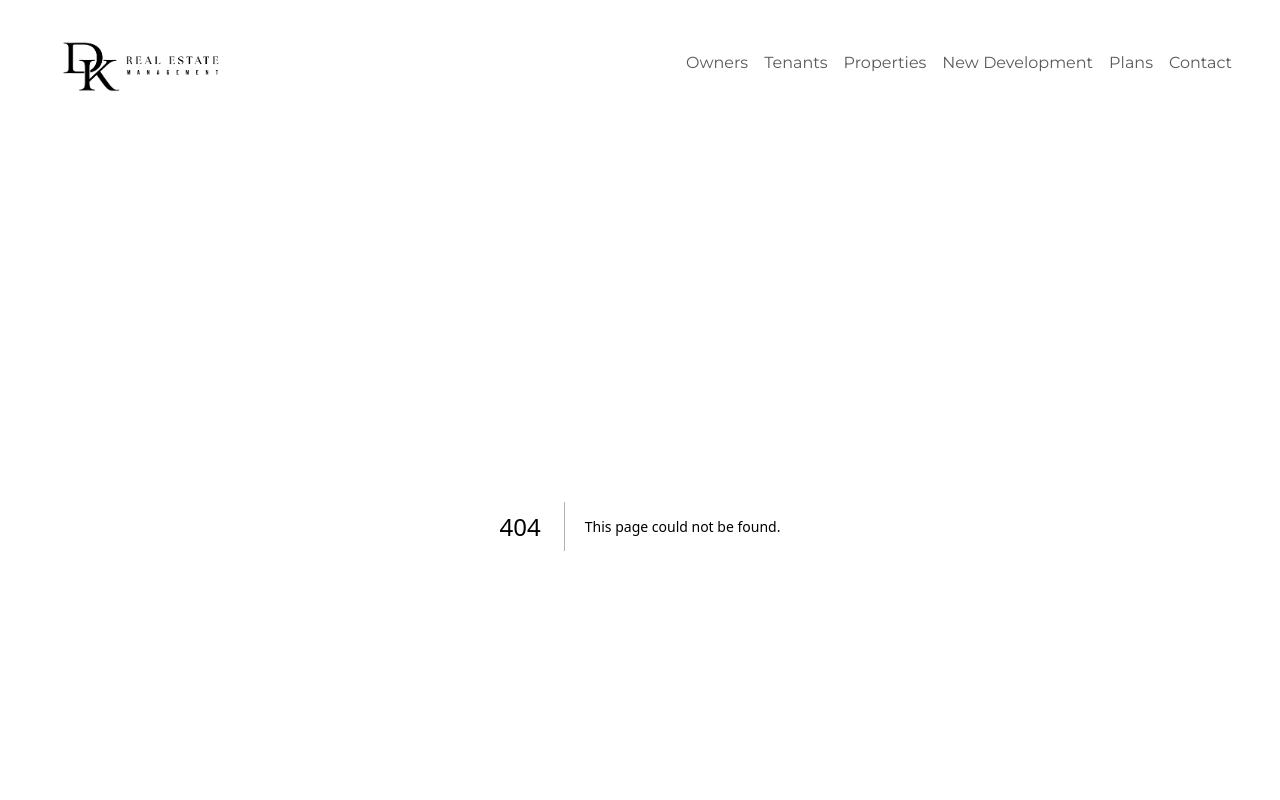
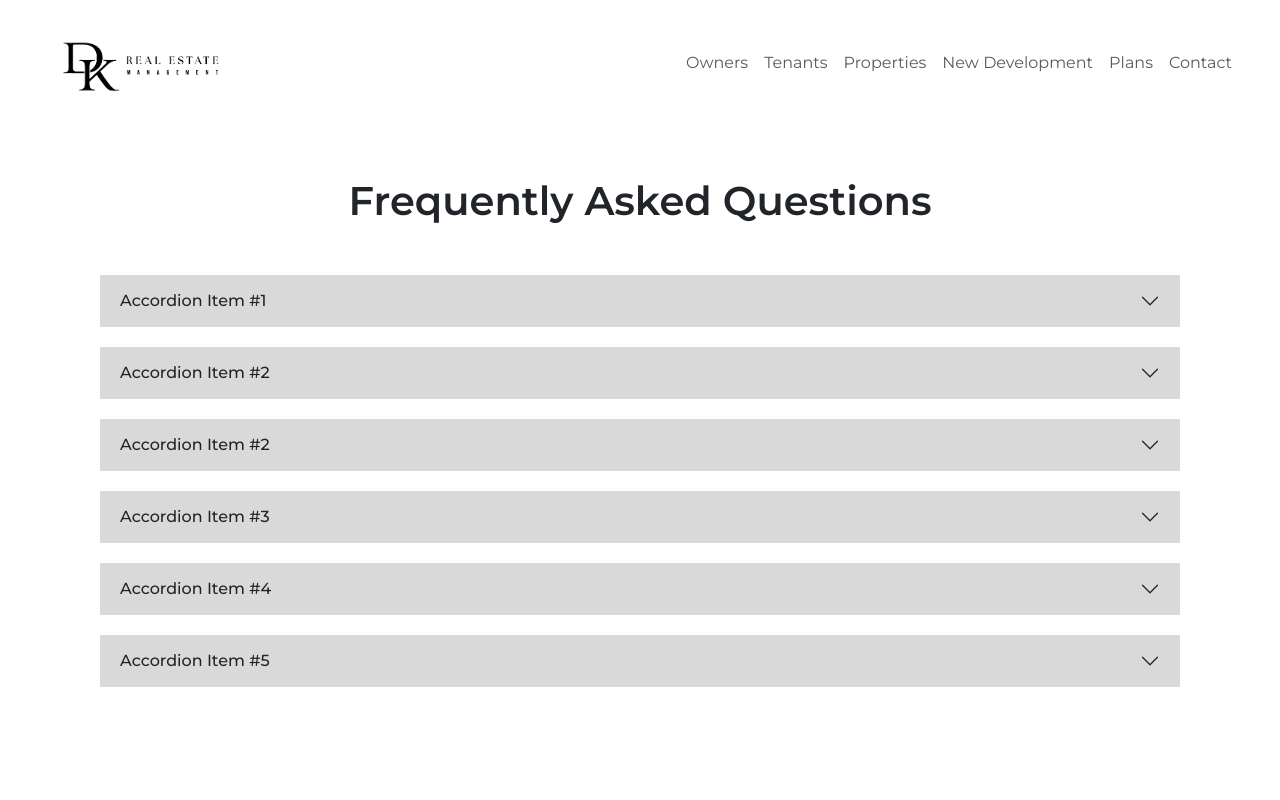
Before and after one commit to mirimkim00/DK-RealEstate, a Next.js app: page /faq-owners in a window 1280 px wide. Before the commit this address had no page. Shown: the top 800 px of the page. Built offline with nearby package versions, Linux system fonts and the light colour scheme.

Commit message:
owners-faq

```diff
--- a/components/Layout.js
+++ b/components/Layout.js
@@ -1,6 +1,5 @@
 import Footer from "./Footer";
 import MainNav from "./MainNav";
-import { Container } from "react-bootstrap";
 
 export default function Layout(props) {
   return (
--- a/components/MainNav.js
+++ b/components/MainNav.js
@@ -7,7 +7,7 @@ function MainNav() {
     return (
         <Navbar expand="lg">
             <Container fluid>
-                <Navbar.Brand href="#">
+                <Navbar.Brand href="/">
                     <Image
                         alt='DK Real Estate Management'
                         src="/logo.png"
@@ -17,7 +17,7 @@ function MainNav() {
                 <Navbar.Toggle aria-controls="navbarScroll" />
                 <Navbar.Collapse id="navbarScroll" style={{ justifyContent: 'end' }}>
                     <Nav className="mr-auto my-2 my-lg-0">
-                        <Nav.Link href="#">Owners</Nav.Link>
+                        <Nav.Link href="faq-owners">Owners</Nav.Link>
                         <Nav.Link href="#">Tenants</Nav.Link>
                         <Nav.Link href="#">Properties</Nav.Link>
                         <Nav.Link href="#">New Development</Nav.Link>
--- /dev/null
+++ b/pages/faq-owners.js
@@ -0,0 +1,86 @@
+import styles from '../styles/Owners.module.css';
+import Accordion from 'react-bootstrap/Accordion';
+
+export default function FaqOwners() {
+    return (
+        <main id={styles.faqOwners}>
+            <h1>Frequently Asked Questions</h1>
+            <section className={styles.faqItemsSection}>
+                <Accordion className={styles.faqItems}>
+                    <Accordion.Item eventKey="0">
+                        <Accordion.Header className={styles.faqHeader}>Accordion Item #1</Accordion.Header>
+                        <Accordion.Body>
+                            Lorem ipsum dolor sit amet, consectetur adipiscing elit, sed do
+                            eiusmod tempor incididunt ut labore et dolore magna aliqua. Ut enim ad
+                            minim veniam, quis nostrud exercitation ullamco laboris nisi ut
+                            aliquip ex ea commodo consequat. Duis aute irure dolor in
+                            reprehenderit in voluptate velit esse cillum dolore eu fugiat nulla
+                            pariatur. Excepteur sint occaecat cupidatat non proident, sunt in
+                            culpa qui officia deserunt mollit anim id est laborum.
+                        </Accordion.Body>
+                    </Accordion.Item>
+                    <Accordion.Item eventKey="1">
+                        <Accordion.Header className={styles.faqHeader}>Accordion Item #2</Accordion.Header>
+                        <Accordion.Body>
+                            Lorem ipsum dolor sit amet, consectetur adipiscing elit, sed do
+                            eiusmod tempor incididunt ut labore et dolore magna aliqua. Ut enim ad
+                            minim veniam, quis nostrud exercitation ullamco laboris nisi ut
+                            aliquip ex ea commodo consequat. Duis aute irure dolor in
+                            reprehenderit in voluptate velit esse cillum dolore eu fugiat nulla
+                            pariatur. Excepteur sint occaecat cupidatat non proident, sunt in
+                            culpa qui officia deserunt mollit anim id est laborum.
+                        </Accordion.Body>
+                    </Accordion.Item>
+                    <Accordion.Item eventKey="2">
+                        <Accordion.Header className={styles.faqHeader}>Accordion Item #2</Accordion.Header>
+                        <Accordion.Body>
+                            Lorem ipsum dolor sit amet, consectetur adipiscing elit, sed do
+                            eiusmod tempor incididunt ut labore et dolore magna aliqua. Ut enim ad
+                            minim veniam, quis nostrud exercitation ullamco laboris nisi ut
+                            aliquip ex ea commodo consequat. Duis aute irure dolor in
+                            reprehenderit in voluptate velit esse cillum dolore eu fugiat nulla
+                            pariatur. Excepteur sint occaecat cupidatat non proident, sunt in
+                            culpa qui officia deserunt mollit anim id est laborum.
+                        </Accordion.Body>
+                    </Accordion.Item>
+                    <Accordion.Item eventKey="3">
+                        <Accordion.Header className={styles.faqHeader}>Accordion Item #3</Accordion.Header>
+                        <Accordion.Body>
+                            Lorem ipsum dolor sit amet, consectetur adipiscing elit, sed do
+                            eiusmod tempor incididunt ut labore et dolore magna aliqua. Ut enim ad
+                            minim veniam, quis nostrud exercitation ullamco laboris nisi ut
+                            aliquip ex ea commodo consequat. Duis aute irure dolor in
+                            reprehenderit in voluptate velit esse cillum dolore eu fugiat nulla
+                            pariatur. Excepteur sint occaecat cupidatat non proident, sunt in
+                            culpa qui officia deserunt mollit anim id est laborum.
+                        </Accordion.Body>
+                    </Accordion.Item>
+                    <Accordion.Item eventKey="4">
+                        <Accordion.Header className={styles.faqHeader}>Accordion Item #4</Accordion.Header>
+                        <Accordion.Body>
+                            Lorem ipsum dolor sit amet, consectetur adipiscing elit, sed do
+                            eiusmod tempor incididunt ut labore et dolore magna aliqua. Ut enim ad
+                            minim veniam, quis nostrud exercitation ullamco laboris nisi ut
+                            aliquip ex ea commodo consequat. Duis aute irure dolor in
+                            reprehenderit in voluptate velit esse cillum dolore eu fugiat nulla
+                            pariatur. Excepteur sint occaecat cupidatat non proident, sunt in
+                            culpa qui officia deserunt mollit anim id est laborum.
+                        </Accordion.Body>
+                    </Accordion.Item>
+                    <Accordion.Item eventKey="5">
+                        <Accordion.Header className={styles.faqHeader}>Accordion Item #5</Accordion.Header>
+                        <Accordion.Body>
+                            Lorem ipsum dolor sit amet, consectetur adipiscing elit, sed do
+                            eiusmod tempor incididunt ut labore et dolore magna aliqua. Ut enim ad
+                            minim veniam, quis nostrud exercitation ullamco laboris nisi ut
+                            aliquip ex ea commodo consequat. Duis aute irure dolor in
+                            reprehenderit in voluptate velit esse cillum dolore eu fugiat nulla
+                            pariatur. Excepteur sint occaecat cupidatat non proident, sunt in
+                            culpa qui officia deserunt mollit anim id est laborum.
+                        </Accordion.Body>
+                    </Accordion.Item>
+                </Accordion>
+            </section>
+        </main>
+    )
+}
--- a/pages/index.js
+++ b/pages/index.js
@@ -23,7 +23,7 @@ import React from "react";
 
 export default function Home() {
   return (
-    <>
+    <main>
       <section id={styles.hero}>
         <Swiper
           loop={true}
@@ -390,7 +390,6 @@ export default function Home() {
           </Col>
         </Row>
       </section>
-      <section id={styles.hero}></section>
-    </>
+    </main>
   );
 }
--- /dev/null
+++ b/styles/Owners.module.css
@@ -0,0 +1,27 @@
+/* FAQ */
+#faqOwners h1 {
+  font-weight: 600;
+  text-align: center;
+  margin: 50px 0;
+}
+
+.faqItems > * {
+  border: none;
+  --bs-accordion-border-color: transparent !important;
+}
+
+.faqHeader {
+  --bs-accordion-inner-border-radius: 0;
+}
+
+.faqHeader button {
+  background-color: #d9d9d9;
+  margin-bottom: 20px;
+  font-weight: 500;
+}
+
+@media screen and (max-width: 425px) {
+  .faqItemsSection {
+    padding: 0 40px;
+  }
+}
```
